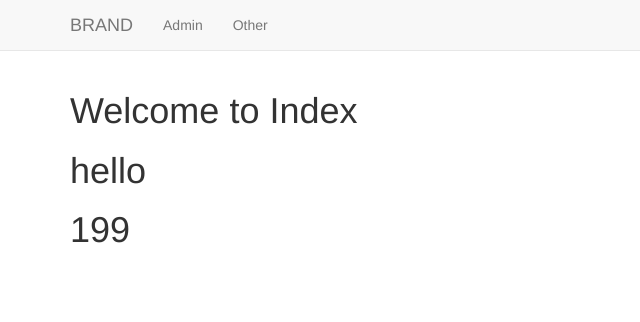
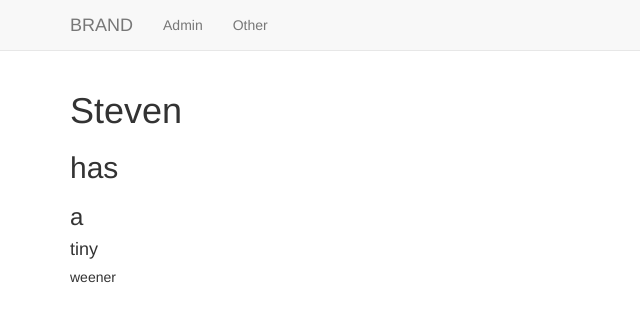
Before and after one commit to akoelln/DjangoBootcampProject, a Django app: page / in a window 1280 px wide. Shown: the top 322 px of the page, without its empty margins (0-640 px from the left). Run offline with Django 3.2, Linux system fonts and the light colour scheme; parts of the project's set-up code (start-up, migrations or seed data) failed here and were passed over; some libraries are stand-ins or nearby versions.

Commit message:
modified home page to mess with steven

```diff
--- a/AK_learning_templates/templates/basic_app/index.html
+++ b/AK_learning_templates/templates/basic_app/index.html
@@ -1,7 +1,11 @@
 <!DOCTYPE html>
 {% extends "basic_app/base.html" %} {% block body_block %} {% load my_extras %}
-<h1>Welcome to Index</h1>
+<h1>Steven</h1>
+<h2>has</h2>
+<h3>a</h3>
+<h4>tiny</h4>
+<h5>weener</h5>
 <!-- <h2>This is index.html page showing!</h2> -->
-<h1>{{ text|cut:'world' }}</h1>
-<h1>{{ number|add:"99" }}</h1>
+<!-- <h1>{{ text|cut:'world' }}</h1>
+<h1>{{ number|add:"99" }}</h1> -->
 {% endblock %}
```
